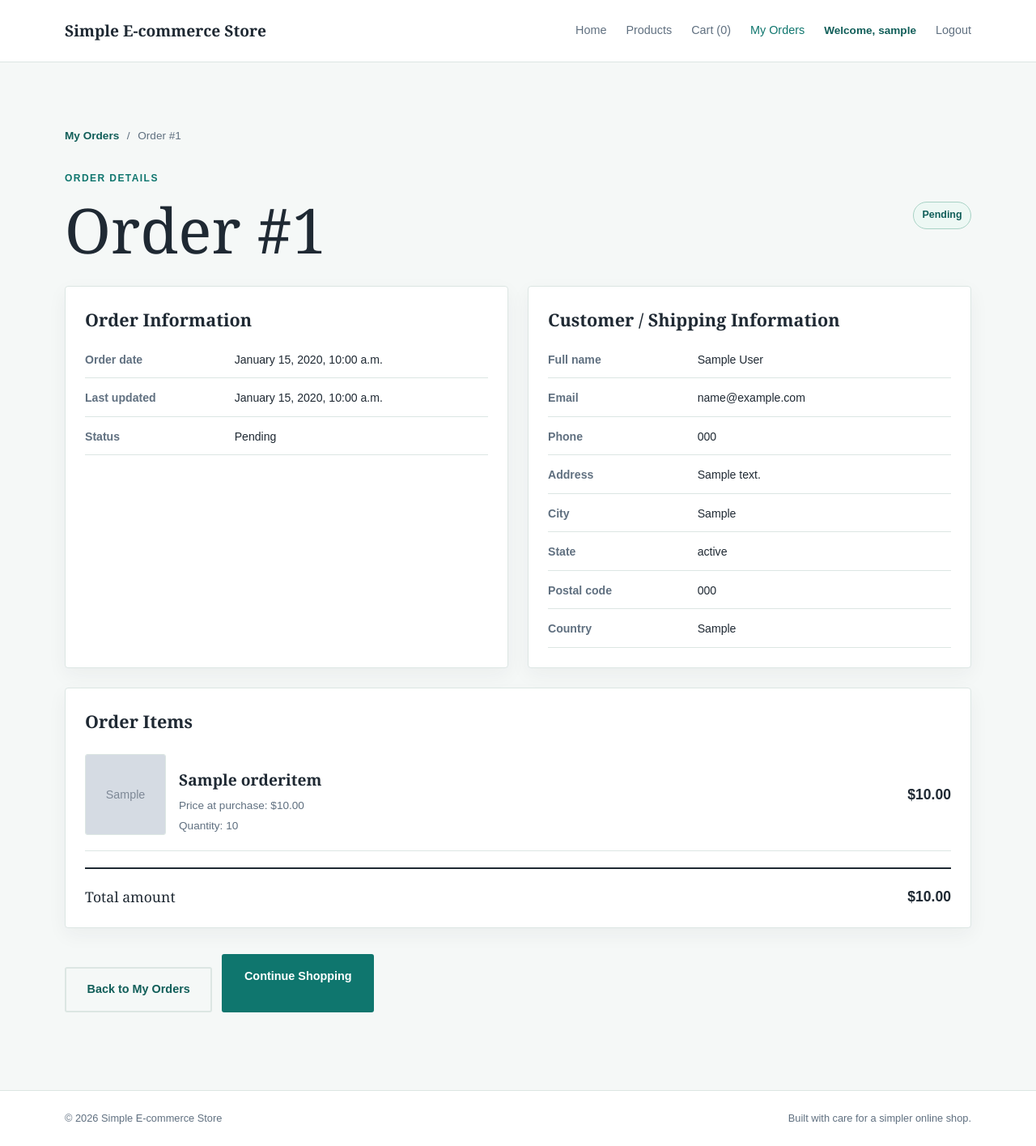
After one commit to SureshDepal1/CodeAlpha_Ecommerce-store, a Django app: page /orders/1/ in a window 1280 px wide. The commit adds this page. Shown: the whole page at 81% size. Run offline with Django 5.2, Linux system fonts and the light colour scheme; a user stored in the database is signed in; tables that the repository leaves empty hold one stand-in row (values such as "Sample post"); grey boxes marked "Sample" are stand-in pictures.

Commit message:
Add user order history

```diff
--- a/static/css/style.css
+++ b/static/css/style.css
@@ -431,6 +431,199 @@ h1 {
     border: 1px dashed var(--line);
     color: var(--muted);
     text-align: center;
+}
+
+.orders-page {
+    padding: 5rem 0 6rem;
+}
+
+.order-list {
+    display: grid;
+    gap: 1rem;
+    max-width: 860px;
+}
+
+.order-card,
+.order-panel {
+    padding: 1.5rem;
+    border: 1px solid var(--line);
+    border-radius: 4px;
+    background: var(--surface);
+    box-shadow: 0 8px 24px rgba(31, 41, 51, 0.05);
+}
+
+.order-card__header,
+.order-card__summary,
+.order-detail-header,
+.order-total-row {
+    display: flex;
+    justify-content: space-between;
+    gap: 1rem;
+    align-items: center;
+}
+
+.order-card__number,
+.order-card__date {
+    margin-bottom: 0.25rem;
+}
+
+.order-card__number {
+    font-size: 1.35rem;
+}
+
+.order-card__date,
+.order-card__summary,
+.order-item__details p {
+    color: var(--muted);
+    font-family: Arial, sans-serif;
+    font-size: 0.85rem;
+}
+
+.order-card__summary {
+    margin: 1.25rem 0;
+    padding: 1rem 0;
+    border-top: 1px solid var(--line);
+    border-bottom: 1px solid var(--line);
+}
+
+.order-card__summary strong,
+.order-total-row strong,
+.order-item__subtotal {
+    color: var(--ink);
+    font-family: Arial, sans-serif;
+    font-size: 1.1rem;
+}
+
+.order-status {
+    display: inline-block;
+    padding: 0.35rem 0.65rem;
+    border: 1px solid #a8d2c5;
+    border-radius: 999px;
+    background: #edf8f4;
+    color: var(--brand-dark);
+    font-family: Arial, sans-serif;
+    font-size: 0.78rem;
+    font-weight: 700;
+}
+
+.order-empty-state {
+    display: grid;
+    gap: 0.75rem;
+    justify-items: center;
+    max-width: 860px;
+}
+
+.order-empty-state h2,
+.order-empty-state p {
+    margin-bottom: 0;
+}
+
+.order-detail-header {
+    margin-bottom: 2rem;
+}
+
+.order-detail-header h1 {
+    max-width: none;
+    margin-bottom: 0;
+    font-size: clamp(2.5rem, 6vw, 4.8rem);
+}
+
+.order-detail-layout {
+    display: grid;
+    grid-template-columns: repeat(2, minmax(0, 1fr));
+    gap: 1.5rem;
+}
+
+.order-panel h2 {
+    margin-bottom: 1.25rem;
+    font-size: 1.35rem;
+}
+
+.order-info-list {
+    display: grid;
+    gap: 0.8rem;
+    margin: 0;
+}
+
+.order-info-list div {
+    display: grid;
+    grid-template-columns: minmax(110px, 0.7fr) minmax(0, 1.3fr);
+    gap: 1rem;
+    padding-bottom: 0.7rem;
+    border-bottom: 1px solid var(--line);
+}
+
+.order-info-list dt,
+.order-info-list dd {
+    margin: 0;
+    font-family: Arial, sans-serif;
+    font-size: 0.88rem;
+}
+
+.order-info-list dt {
+    color: var(--muted);
+    font-weight: 700;
+}
+
+.order-items-panel {
+    grid-column: 1 / -1;
+}
+
+.order-items {
+    display: grid;
+    gap: 1rem;
+}
+
+.order-item {
+    display: grid;
+    grid-template-columns: 100px minmax(0, 1fr) auto;
+    gap: 1rem;
+    align-items: center;
+    padding-bottom: 1rem;
+    border-bottom: 1px solid var(--line);
+}
+
+.order-item__image {
+    display: grid;
+    aspect-ratio: 1;
+    place-items: center;
+    overflow: hidden;
+    border: 1px solid var(--line);
+    border-radius: 3px;
+    background: #edf6f4;
+    color: var(--muted);
+    font-family: Arial, sans-serif;
+    font-size: 0.72rem;
+    text-align: center;
+}
+
+.order-item__image img {
+    width: 100%;
+    height: 100%;
+    object-fit: cover;
+}
+
+.order-item__details h3 {
+    margin-bottom: 0.35rem;
+    font-size: 1.2rem;
+}
+
+.order-item__details p {
+    margin-bottom: 0.2rem;
+}
+
+.order-total-row {
+    margin-top: 1.25rem;
+    padding-top: 1.25rem;
+    border-top: 2px solid var(--ink);
+    font-size: 1.1rem;
+}
+
+.order-actions {
+    display: flex;
+    flex-wrap: wrap;
+    gap: 0.75rem;
+    margin-top: 2rem;
 }
 
 .product-detail-page {
@@ -879,6 +1072,10 @@ h1 {
         padding: 4rem 0;
     }
 
+    .orders-page {
+        padding: 4rem 0;
+    }
+
     .product-detail-page {
         padding: 2rem 0 4rem;
     }
@@ -940,4 +1137,26 @@ h1 {
     .cart-item__image {
         min-height: 220px;
     }
+
+    .order-detail-layout {
+        grid-template-columns: 1fr;
+    }
+
+    .order-items-panel {
+        grid-column: auto;
+    }
+
+    .order-detail-header,
+    .order-card__header {
+        align-items: flex-start;
+        flex-direction: column;
+    }
+
+    .order-item {
+        grid-template-columns: 80px minmax(0, 1fr);
+    }
+
+    .order-item__subtotal {
+        grid-column: 2;
+    }
 }
--- a/store/urls.py
+++ b/store/urls.py
@@ -16,6 +16,8 @@ urlpatterns = [
     path("cart/remove/<int:product_id>/", views.remove_from_cart, name="remove_from_cart"),
     path("cart/", views.cart_view, name="cart"),
     path("checkout/", views.checkout, name="checkout"),
+    path("orders/", views.order_history, name="order_history"),
+    path("orders/<int:pk>/", views.order_detail, name="order_detail"),
     path("orders/<int:pk>/confirmation/", views.order_confirmation, name="order_confirmation"),
     path("register/", views.register, name="register"),
     path("login/", views.login_view, name="login"),
--- a/store/views.py
+++ b/store/views.py
@@ -4,6 +4,7 @@ from django.contrib import messages
 from django.contrib.auth import login, logout
 from django.contrib.auth.decorators import login_required
 from django.db import DatabaseError, transaction
+from django.db.models import Count
 from django.shortcuts import get_object_or_404, redirect, render
 from django.views.decorators.http import require_POST
 
@@ -502,6 +503,26 @@ def checkout(request):
 
 
 @login_required(login_url="store:login")
+def order_history(request):
+    orders = (
+        Order.objects.filter(user=request.user)
+        .annotate(item_count=Count("items"))
+        .order_by("-created_at")
+    )
+    return render(request, "store/order_history.html", {"orders": orders})
+
+
+@login_required(login_url="store:login")
+def order_detail(request, pk):
+    order = get_object_or_404(
+        Order.objects.prefetch_related("items__product"),
+        pk=pk,
+        user=request.user,
+    )
+    return render(request, "store/order_detail.html", {"order": order})
+
+
+@login_required(login_url="store:login")
 def order_confirmation(request, pk):
     order = get_object_or_404(
         Order.objects.prefetch_related("items"),
--- a/templates/base.html
+++ b/templates/base.html
@@ -17,6 +17,7 @@
                 <a class="{% if request.resolver_match.url_name == 'product_list' %}active{% endif %}" href="{% url 'store:product_list' %}">Products</a>
                 {% if user.is_authenticated %}
                     <a class="{% if request.resolver_match.url_name == 'cart' %}active{% endif %}" href="{% url 'store:cart' %}">Cart ({{ cart_count }})</a>
+                    <a class="{% if request.resolver_match.url_name == 'order_history' or request.resolver_match.url_name == 'order_detail' %}active{% endif %}" href="{% url 'store:order_history' %}">My Orders</a>
                     <span class="nav-welcome">Welcome, {{ user.username }}</span>
                     <form class="logout-form" method="post" action="{% url 'store:logout' %}">
                         {% csrf_token %}
--- a/templates/store/order_confirmation.html
+++ b/templates/store/order_confirmation.html
@@ -13,7 +13,11 @@
             <p><strong>Customer:</strong> {{ order.full_name }}</p>
             <p><strong>Email:</strong> {{ order.email }}</p>
             <p><strong>Shipping address:</strong><br>{{ order.address }}, {{ order.city }}, {{ order.state }} {{ order.postal_code }}, {{ order.country }}</p>
-            <a class="button" href="{% url 'store:product_list' %}">Continue Shopping</a>
+            <div class="order-actions">
+                <a class="button" href="{% url 'store:order_detail' order.pk %}">View Order Details</a>
+                <a class="button button--secondary" href="{% url 'store:order_history' %}">View My Orders</a>
+                <a class="button button--secondary" href="{% url 'store:product_list' %}">Continue Shopping</a>
+            </div>
         </section>
 
         <aside class="checkout-summary">
--- /dev/null
+++ b/templates/store/order_detail.html
@@ -0,0 +1,80 @@
+{% extends "base.html" %}
+
+{% block title %}Order #{{ order.pk }} | Simple E-commerce Store{% endblock %}
+
+{% block content %}
+<main class="orders-page">
+    <div class="container">
+        <div class="breadcrumb">
+            <a href="{% url 'store:order_history' %}">My Orders</a>
+            <span>/</span>
+            <span>Order #{{ order.pk }}</span>
+        </div>
+
+        <header class="order-detail-header">
+            <div>
+                <p class="eyebrow">Order details</p>
+                <h1>Order #{{ order.pk }}</h1>
+            </div>
+            <span class="order-status">{{ order.get_status_display }}</span>
+        </header>
+
+        <div class="order-detail-layout">
+            <section class="order-panel">
+                <h2>Order Information</h2>
+                <dl class="order-info-list">
+                    <div><dt>Order date</dt><dd>{{ order.created_at|date:"F j, Y, g:i a" }}</dd></div>
+                    <div><dt>Last updated</dt><dd>{{ order.updated_at|date:"F j, Y, g:i a" }}</dd></div>
+                    <div><dt>Status</dt><dd>{{ order.get_status_display }}</dd></div>
+                </dl>
+            </section>
+
+            <section class="order-panel">
+                <h2>Customer / Shipping Information</h2>
+                <dl class="order-info-list">
+                    <div><dt>Full name</dt><dd>{{ order.full_name }}</dd></div>
+                    <div><dt>Email</dt><dd>{{ order.email }}</dd></div>
+                    <div><dt>Phone</dt><dd>{{ order.phone }}</dd></div>
+                    <div><dt>Address</dt><dd>{{ order.address }}</dd></div>
+                    <div><dt>City</dt><dd>{{ order.city }}</dd></div>
+                    <div><dt>State</dt><dd>{{ order.state|default:"Not provided" }}</dd></div>
+                    <div><dt>Postal code</dt><dd>{{ order.postal_code }}</dd></div>
+                    <div><dt>Country</dt><dd>{{ order.country }}</dd></div>
+                </dl>
+            </section>
+
+            <section class="order-panel order-items-panel">
+                <h2>Order Items</h2>
+                <div class="order-items">
+                    {% for item in order.items.all %}
+                        <article class="order-item">
+                            <div class="order-item__image">
+                                {% if item.product and item.product.image %}
+                                    <img src="{{ item.product.image.url }}" alt="{{ item.product_name }}">
+                                {% else %}
+                                    <span>Product image unavailable</span>
+                                {% endif %}
+                            </div>
+                            <div class="order-item__details">
+                                <h3>{{ item.product_name }}</h3>
+                                <p>Price at purchase: ${{ item.price|floatformat:2 }}</p>
+                                <p>Quantity: {{ item.quantity }}</p>
+                            </div>
+                            <strong class="order-item__subtotal">${{ item.subtotal|floatformat:2 }}</strong>
+                        </article>
+                    {% endfor %}
+                </div>
+                <div class="order-total-row">
+                    <span>Total amount</span>
+                    <strong>${{ order.total_amount|floatformat:2 }}</strong>
+                </div>
+            </section>
+        </div>
+
+        <div class="order-actions">
+            <a class="button button--secondary" href="{% url 'store:order_history' %}">Back to My Orders</a>
+            <a class="button" href="{% url 'store:product_list' %}">Continue Shopping</a>
+        </div>
+    </div>
+</main>
+{% endblock %}
```
Also changed, not shown: store/tests.py (+171 -0 lines), templates/store/order_history.html (added, +42 -0 lines), README.md.
